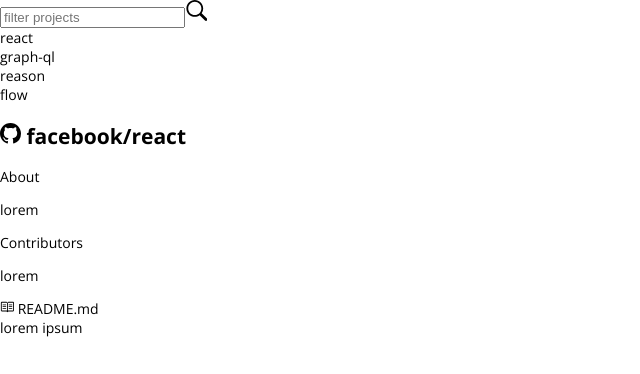
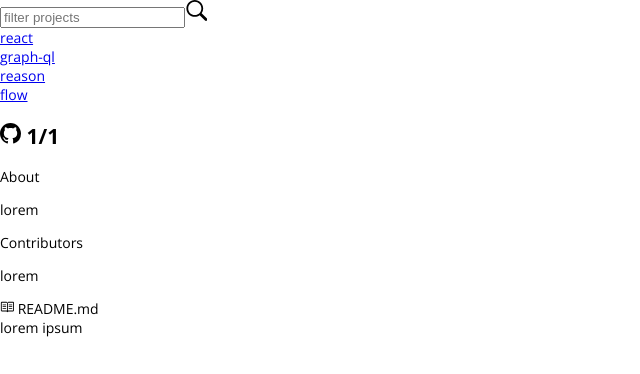
Before and after one commit to carlosrberto/github-projects, a React app: page /1/1 in a window 1280 px wide. Shown: the whole page, without its empty margins (0-640 px from the left). Built offline with nearby package versions, Linux system fonts and the light colour scheme.

Commit message:
added react router

```diff
--- a/package.json
+++ b/package.json
@@ -9,11 +9,14 @@
   "dependencies": {
     "@babel/polyfill": "^7.0.0",
     "axios": "^0.18.0",
+    "history": "^4.7.2",
     "jest": "^23.6.0",
     "prop-types": "^15.6.2",
     "react": "^16.6.3",
     "react-dom": "^16.6.3",
     "react-icons": "^3.2.2",
+    "react-router": "^4.3.1",
+    "react-router-dom": "^4.3.1",
     "redux-define": "^1.1.1",
     "redux-saga": "^0.16.2"
   },
--- a/scripts/webpack/webpack.common.js
+++ b/scripts/webpack/webpack.common.js
@@ -27,6 +27,7 @@
   ],
   devServer: {
     contentBase: './dist',
+    historyApiFallback: true,
     hot: true,
   },
 };
--- /dev/null
+++ b/src/components/App.js
@@ -0,0 +1,51 @@
+import React from 'react';
+import PropTypes from 'prop-types';
+
+import Sidebar from '~/components/Sidebar';
+import Main from '~/components/Main';
+
+import ss from './App.sass';
+
+class App extends React.Component {
+  componentDidUpdate(prevProps) {
+    const { params } = this.props.match;
+    const { params: prevParams } = prevProps.match;
+
+    if (params.org !== prevParams.org) {
+      // update org
+      console.log('call org fetch'); /* eslint-disable-line no-console */
+    }
+
+    if (params.repo !== prevParams.repo) {
+      // update repo
+      console.log('call repo fetch', params.repo); /* eslint-disable-line no-console */
+    }
+  }
+
+  render() {
+    const { match } = this.props;
+    return (
+      <div className={ss.app}>
+        <div className={`${ss.container} ${ss.show_sidebar}`}>
+          <div className={ss.sidebar}>
+            <Sidebar />
+          </div>
+
+          <div className={ss.main}>
+            <Main
+              title={`${match.params.org}/${match.params.repo}`}
+            />
+          </div>
+        </div>
+      </div>
+    );
+  }
+}
+
+App.propTypes = {
+  sidebar: PropTypes.node,
+  children: PropTypes.node,
+  match: PropTypes.object,
+};
+
+export default App;
--- a/src/components/Root.sass
+++ b/src/components/App.sass
@@ -1,4 +1,4 @@
-.root
+.app
   display: flex
   justify-content: center
   align-items: center
--- a/src/components/Main.js
+++ b/src/components/Main.js
@@ -1,4 +1,5 @@
 import React from 'react';
+import PropTypes from 'prop-types';
 import { GoMarkGithub } from 'react-icons/go';
 
 import Header from '~/ui/Header';
@@ -8,11 +9,11 @@
 
 import ss from './Main.sass';
 
-const Main = () => (
+const Main = ({ title }) => (
   <React.Fragment>
     <Header>
       <h2 className={ss.header}>
-        <GoMarkGithub className={ss.iconOcto} /> facebook/react
+        <GoMarkGithub className={ss.iconOcto} /> {title}
       </h2>
     </Header>
     <Content>
@@ -29,4 +30,8 @@
   </React.Fragment>
 );
 
+Main.propTypes = {
+  title: PropTypes.node,
+};
+
 export default Main;
--- a/src/components/Root.js
+++ /dev/null
@@ -1,28 +0,0 @@
-import React from 'react';
-import PropTypes from 'prop-types';
-
-import Sidebar from '~/components/Sidebar';
-import Main from '~/components/Main';
-
-import ss from './Root.sass';
-
-const Root = () => (
-  <div className={ss.root}>
-    <div className={`${ss.container} ${ss.show_sidebar}`}>
-      <div className={ss.sidebar}>
-        <Sidebar />
-      </div>
-
-      <div className={ss.main}>
-        <Main />
-      </div>
-    </div>
-  </div>
-);
-
-Root.propTypes = {
-  sidebar: PropTypes.node,
-  children: PropTypes.node,
-};
-
-export default Root;
--- a/src/components/Sidebar.js
+++ b/src/components/Sidebar.js
@@ -1,4 +1,5 @@
 import React from 'react';
+import { Link } from 'react-router-dom';
 
 import Header from '~/ui/Header';
 import Content from '~/ui/Content';
@@ -16,16 +17,16 @@
     </Header>
     <Content>
       <Card>
-        react
+        <Link to="/facebook/react/">react</Link>
       </Card>
       <Card>
-        graph-ql
+        <Link to="/facebook/graph-ql/">graph-ql</Link>
       </Card>
       <Card>
-        reason
+        <Link to="/facebook/reason/">reason</Link>
       </Card>
       <Card>
-        flow
+        <Link to="/facebook/graph-ql/">flow</Link>
       </Card>
     </Content>
   </React.Fragment>
--- a/src/index.js
+++ b/src/index.js
@@ -1,11 +1,16 @@
 import React from 'react';
 import ReactDOM from 'react-dom';
-import Root from '~/components/Root';
+import { Router } from 'react-router';
+
+import history from '~/routes/history';
+import Root from '~/routes/Root';
 
 import '~/styles/global.sass';
 
 ReactDOM.render(
-  <Root />,
+  <Router history={history}>
+    <Root />
+  </Router>,
   document.getElementById('root'),
 );
 
--- /dev/null
+++ b/src/routes/Root.js
@@ -0,0 +1,13 @@
+import React from 'react';
+import { Switch, Route } from 'react-router-dom';
+
+import App from '~/components/App';
+
+const Root = () => (
+  <Switch>
+    <Route path="/:org/:repo/" component={App} />
+    <Route component={() => <h1>Not found!</h1>} />
+  </Switch>
+);
+
+export default Root;
--- /dev/null
+++ b/src/routes/history.js
@@ -0,0 +1,5 @@
+import createBrowserHistory from 'history/createBrowserHistory';
+
+const history = createBrowserHistory();
+
+export default history;
```
Also changed, not shown: 1 other file.
